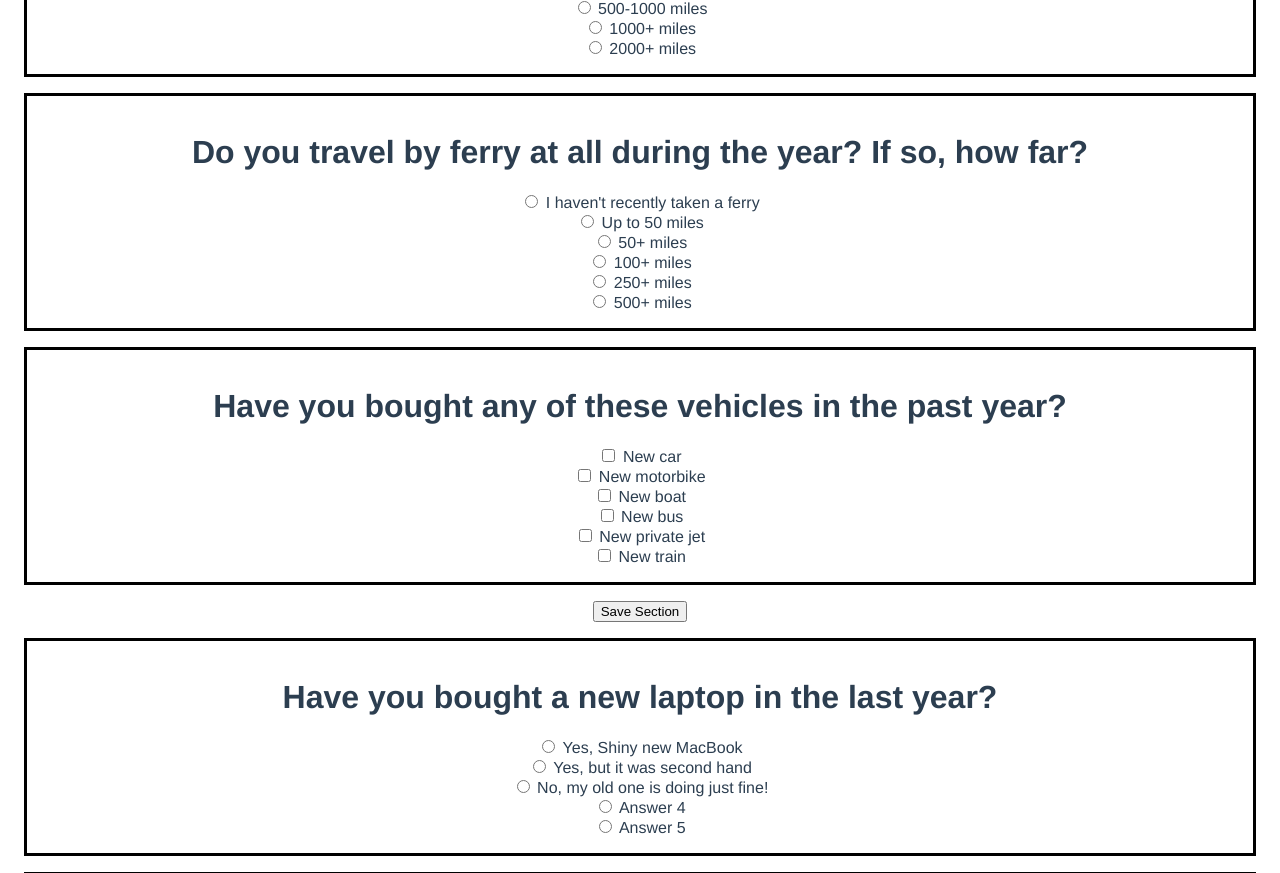
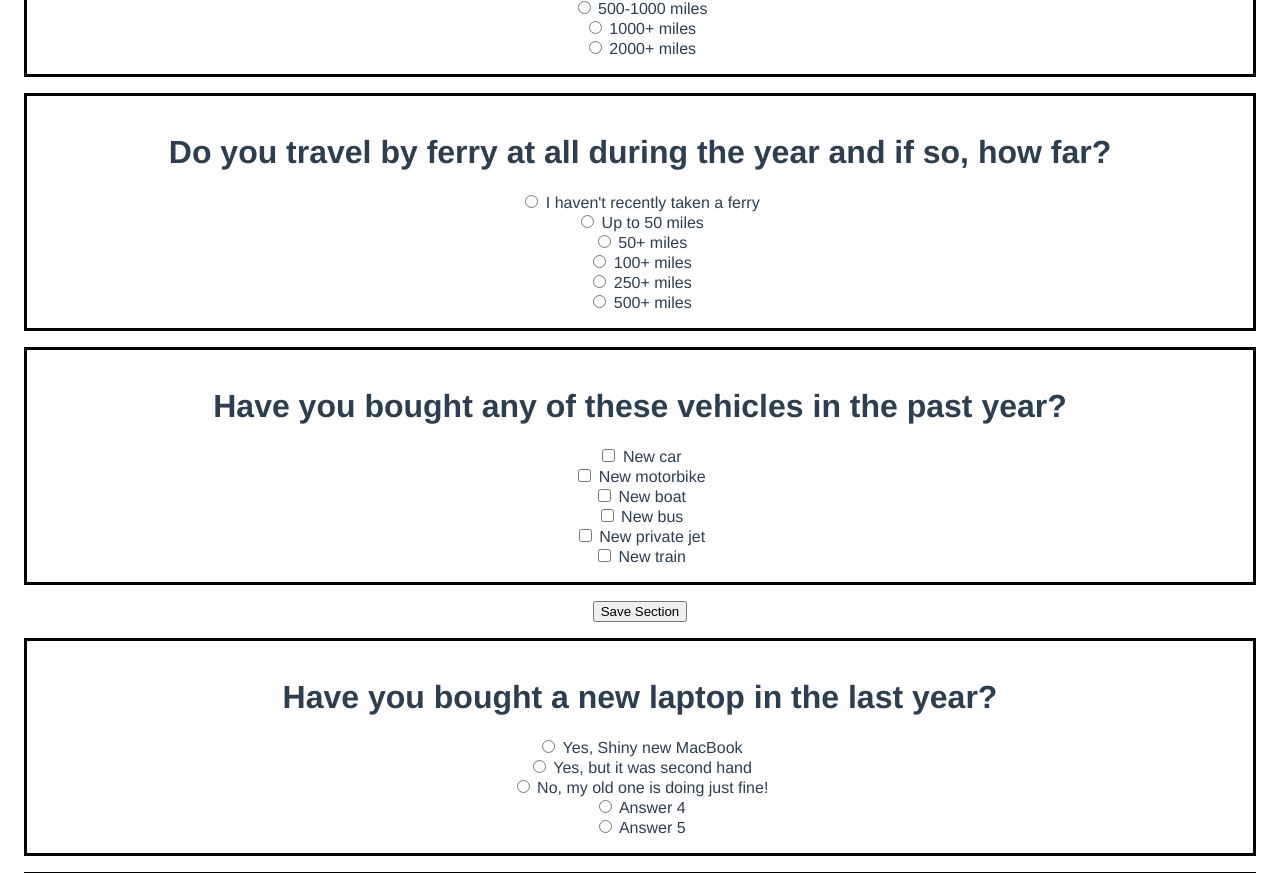
Before and after one commit to randomlyalex/co2_group_project, a Vue app in the folder client/: page / in a window 1280 px wide. Shown: the part 1140-2013 px from the top of the page. Built offline with nearby package versions, Linux system fonts and the light colour scheme.

Commit message:
spelling mistake

```diff
--- a/client/src/components/TransportSection.vue
+++ b/client/src/components/TransportSection.vue
@@ -103,7 +103,7 @@ export default {
         {
           id: 6,
           type: "radio",
-          questionHeading: "Do you travel by ferry at all during the year? If so, how far?",
+          questionHeading: "Do you travel by ferry at all during the year and if so, how far?",
           questionSubHeading: "",
           answers: [
             {text: "I haven't recently taken a ferry", co2amount: 0},
```
